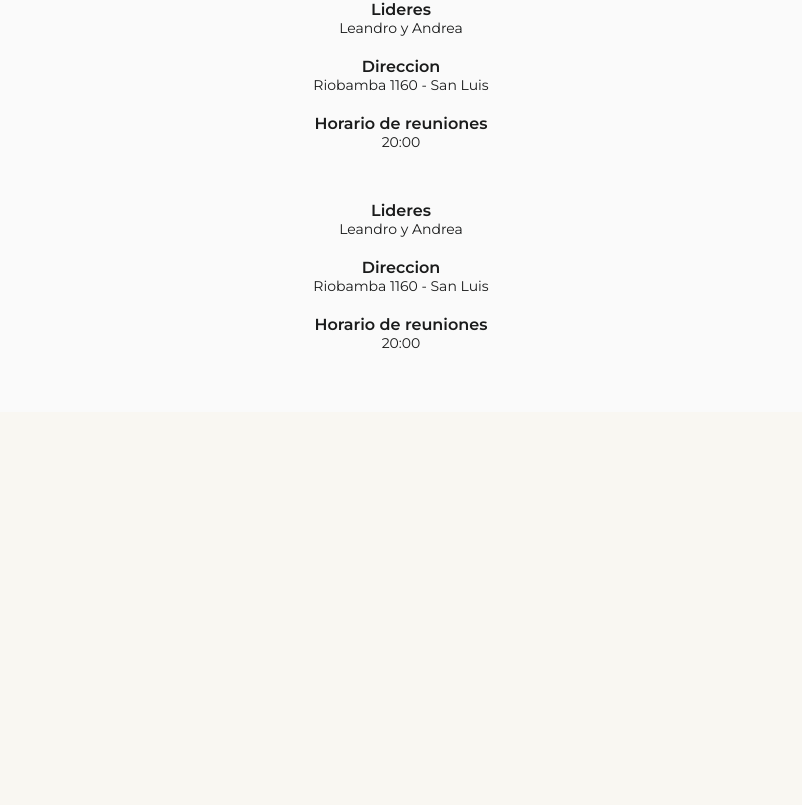
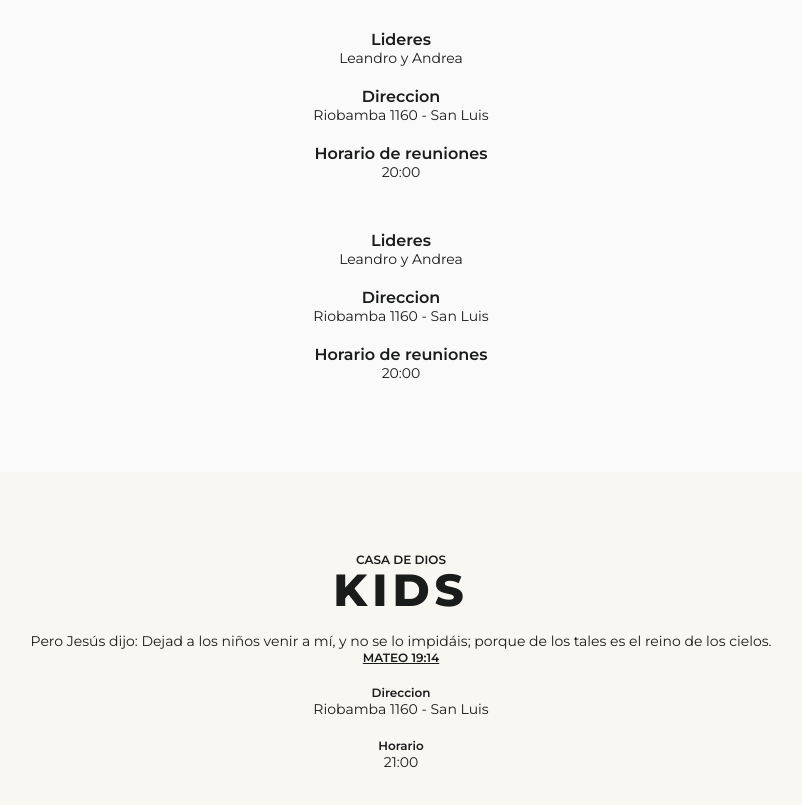
Before and after one commit to rromancastro/CasaDeDios, a Next.js app: page / in a window 1280 px wide. Shown: the part 1497-2302 px from the top of the page, without its empty margins (239-1041 px from the left). Before the commit the page ends 1909 px from the top, so only its background shows below. Built offline with nearby package versions, Linux system fonts and the light colour scheme.

Commit message:
kids section

```diff
--- a/app/globals.css
+++ b/app/globals.css
@@ -67,7 +67,7 @@ nav {
 
 #secondSection {
   min-height: 100dvh;
-  padding: 50px 0;
+  padding: 10dvh 0;
   display: flex;
   flex-direction: column;
   align-items: center;
@@ -102,6 +102,37 @@ nav {
   font-weight: 800;
   margin-bottom: 10px;
   margin-top: 40px;
+}
+
+#thirdSection {
+  min-height: 100dvh;
+  display: flex;
+  flex-direction: column;
+  align-items: center;
+  padding: 10dvh 0;
+}
+#thirdSection h3 {
+  font-size: 12px;
+  font-weight: 600;
+}
+#thirdSection h2 {
+  font-size: 45px;
+  letter-spacing: 5px;
+  font-weight: 800;
+  line-height: 1;
+  margin-bottom: 20px;
+}
+#thirdSection #thirdSectionVersiculo {
+  font-size: 14px;
+  font-weight: 400;
+  text-align: center;
+  width: 75%;
+}
+#thirdSection #thirdSectionVersiculoInfo {
+  font-size: 12px;
+  font-weight: 600;
+  text-decoration: underline;
+  margin-bottom: 10px;
 }
 
 @font-face {
--- a/app/page.jsx
+++ b/app/page.jsx
@@ -1,8 +1,9 @@
-import { FirstSection, SecondSection } from "./sections";
+import { FirstSection, SecondSection, ThirdSection } from "./sections";
 
 export default function Home() {
   return (<>
     <FirstSection />
     <SecondSection />
+    <ThirdSection />
   </>);
 }
--- a/app/sass/sections/_secondSection.scss
+++ b/app/sass/sections/_secondSection.scss
@@ -1,6 +1,6 @@
 #secondSection {
     min-height: 100dvh;
-    padding: 50px 0;
+    padding: 10dvh 0;
     display: flex;
     flex-direction: column;
     align-items: center;
--- /dev/null
+++ b/app/sass/sections/_thirdSection.scss
@@ -0,0 +1,30 @@
+#thirdSection {
+    min-height: 100dvh;
+    display: flex;
+    flex-direction: column;
+    align-items: center;
+    padding: 10dvh 0;
+    h3 {
+        font-size: 12px;
+        font-weight: 600;
+    }
+    h2 {
+        font-size: 45px;
+        letter-spacing: 5px;
+        font-weight: 800;
+        line-height: 1;
+        margin-bottom: 20px;
+    }
+    #thirdSectionVersiculo {
+        font-size: 14px;
+        font-weight: 400;
+        text-align: center;
+        width: 75%;
+    }
+    #thirdSectionVersiculoInfo {
+        font-size: 12px;
+        font-weight: 600;
+        text-decoration: underline;
+        margin-bottom: 10px;
+    }
+}
--- a/app/sass/styles.scss
+++ b/app/sass/styles.scss
@@ -3,6 +3,7 @@
 @use './components/navBar';
 @use './sections/firstSection';
 @use './sections/secondSection';
+@use './sections/thirdSection';
 
 
 @font-face {
--- a/app/sections/SecondSection.jsx
+++ b/app/sections/SecondSection.jsx
@@ -19,7 +19,7 @@ export const SecondSection = () => {
             </div>
             <div className="secondSectionDataContainer">
                 <h3>Horario de reuniones</h3>
-                <p>20:00</p>
+                <p>20:30</p>
             </div>
             <h3 id="secondSectionH3">CASAS<br />DE<br />ORACIÓN</h3>
             <div className="secondSectionDataContainer">
--- /dev/null
+++ b/app/sections/ThirdSection.jsx
@@ -0,0 +1,18 @@
+export const ThirdSection = () => {
+    return (
+        <section id="thirdSection">
+            <h3>CASA DE DIOS</h3>
+            <h2>KIDS</h2>
+            <p id="thirdSectionVersiculo">Pero Jesús dijo: Dejad a los niños venir a mí, y no se lo impidáis; porque de los tales es el reino de los cielos.</p>
+            <p id="thirdSectionVersiculoInfo">MATEO 19:14</p>
+            <div className="secondSectionDataContainer">
+                <h3>Direccion</h3>
+                <p>Riobamba 1160 - San Luis</p>
+            </div>
+            <div className="secondSectionDataContainer">
+                <h3>Horario</h3>
+                <p>21:00</p>
+            </div>
+        </section>
+    )
+}
--- a/app/sections/index.js
+++ b/app/sections/index.js
@@ -1,2 +1,3 @@
 export * from './FirstSection';
 export * from './SecondSection';
+export * from './ThirdSection';
```
Also changed, not shown: 1 other file (tests, documents, lock files or other folders).
